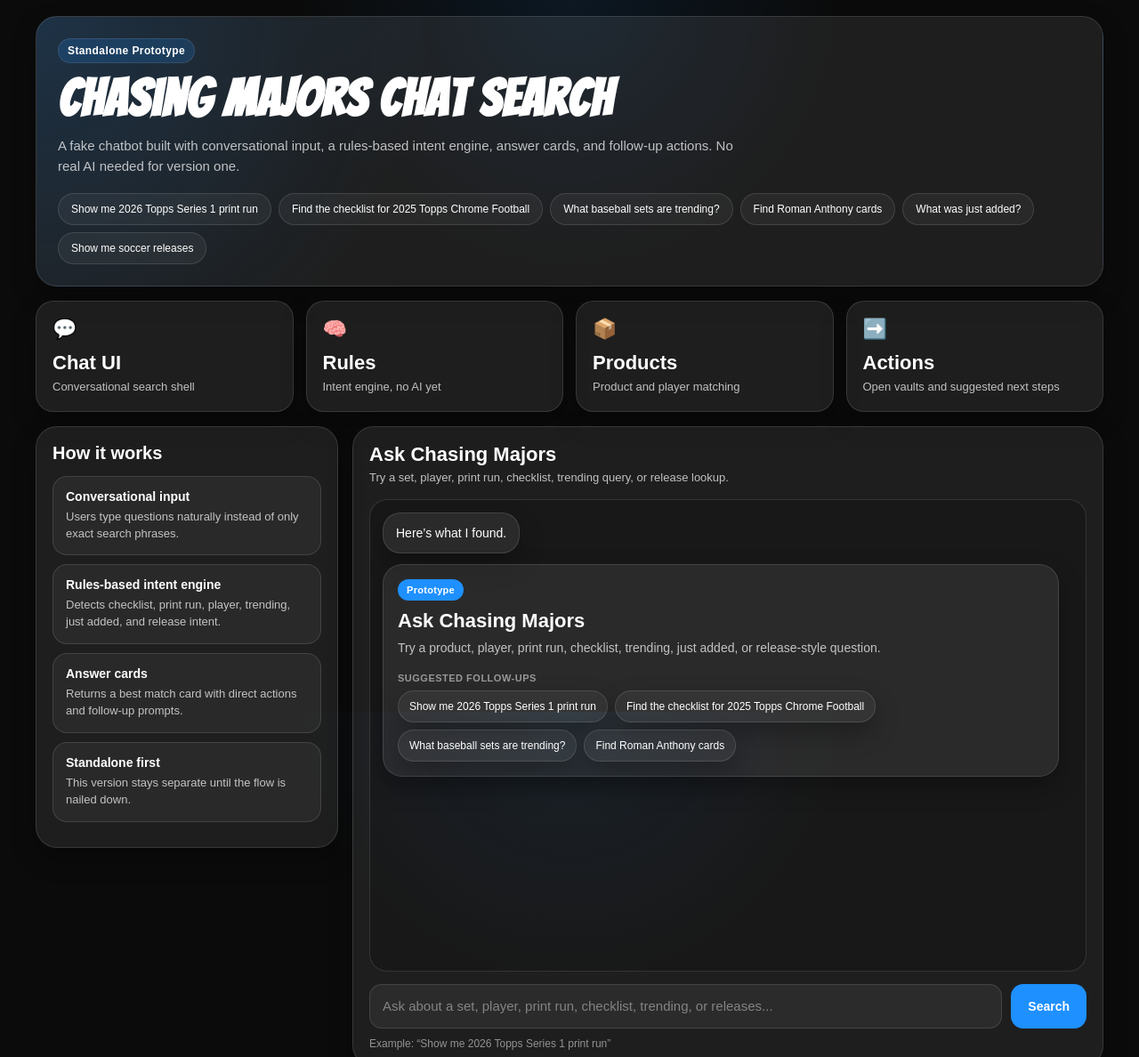
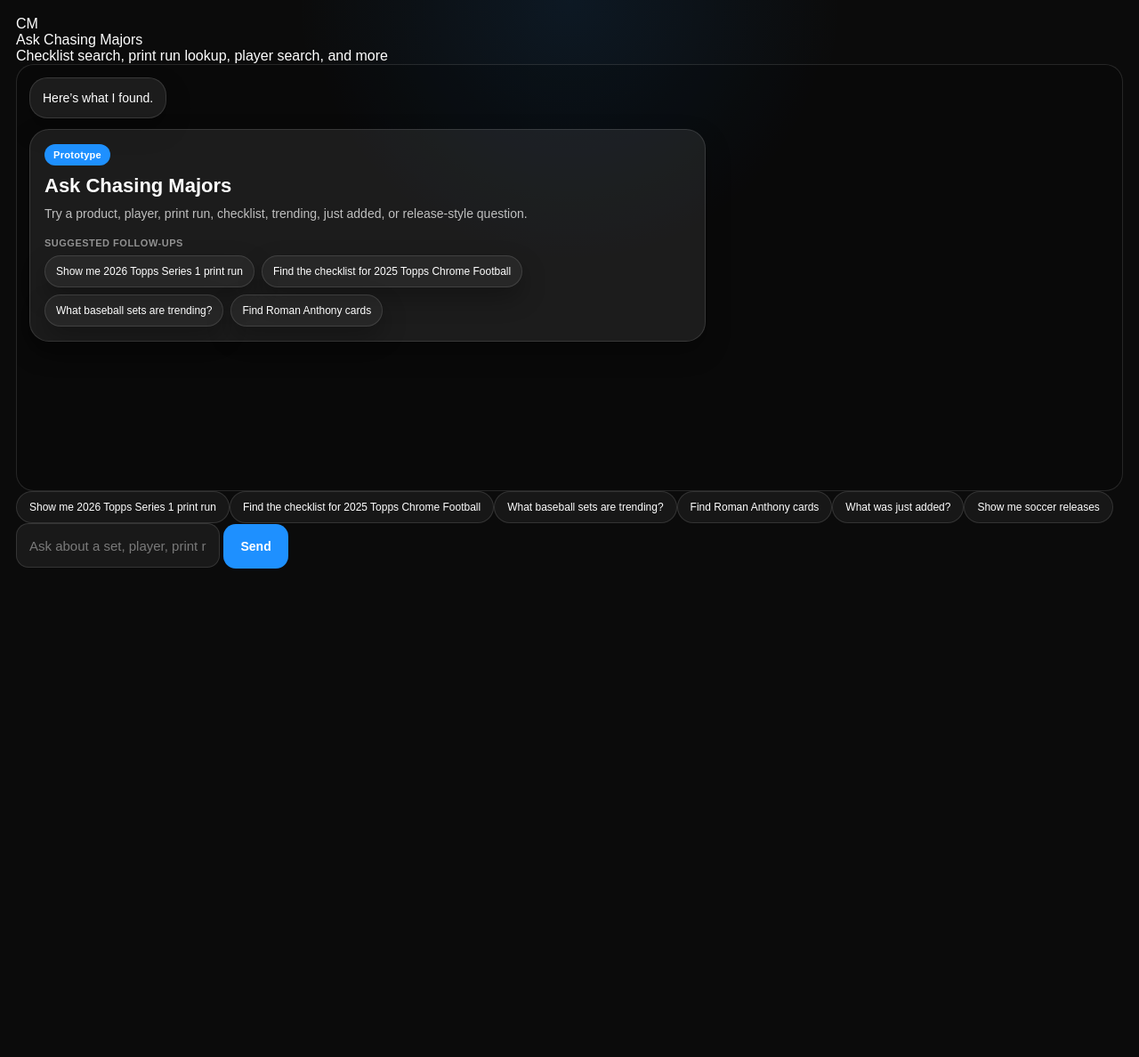
Before and after one commit to ChasingMajors/cm-chat-prototype, a plain HTML site: page index.html in a window 1280 px wide. Shown: the top 1188 px of the page at 89% size. After the commit the page ends 800 px from the top, so only its background shows below. Drawn offline with Linux system fonts and the light colour scheme.

Commit message:
Update index.html

```diff
--- a/index.html
+++ b/index.html
@@ -4,7 +4,7 @@
   <meta charset="utf-8" />
   <meta name="viewport" content="width=device-width,initial-scale=1,viewport-fit=cover" />
   <meta name="theme-color" content="#0b0b0b" />
-  <title>Chasing Majors Chat Prototype</title>
+  <title>Ask Chasing Majors</title>
 
   <link rel="preconnect" href="https://fonts.googleapis.com">
   <link rel="preconnect" href="https://fonts.gstatic.com" crossorigin>
@@ -13,82 +13,22 @@
 </head>
 <body>
   <div class="app-shell">
-    <div class="page-wrap">
-      <section class="hero-card">
-        <div class="eyebrow">Standalone Prototype</div>
-        <h1 class="hero-title">Chasing Majors Chat Search</h1>
-        <p class="hero-copy">
-          A fake chatbot built with conversational input, a rules-based intent engine,
-          answer cards, and follow-up actions. No real AI needed for version one.
-        </p>
-
-        <div class="example-pills" id="examplePills"></div>
-      </section>
-
-      <section class="top-grid">
-        <div class="info-card">
-          <div class="info-icon">💬</div>
-          <div class="info-value">Chat UI</div>
-          <div class="info-label">Conversational search shell</div>
+    <main class="chat-app">
+      <div class="chat-topbar">
+        <div class="chat-brand-wrap">
+          <div class="chat-brand-icon">CM</div>
+          <div>
+            <div class="chat-brand-title">Ask Chasing Majors</div>
+            <div class="chat-brand-subtitle">Checklist search, print run lookup, player search, and more</div>
           </div>
-
-        <div class="info-card">
-          <div class="info-icon">🧠</div>
-          <div class="info-value">Rules</div>
-          <div class="info-label">Intent engine, no AI yet</div>
-        </div>
-
-        <div class="info-card">
-          <div class="info-icon">📦</div>
-          <div class="info-value">Products</div>
-          <div class="info-label">Product and player matching</div>
-        </div>
-
-        <div class="info-card">
-          <div class="info-icon">➡️</div>
-          <div class="info-value">Actions</div>
-          <div class="info-label">Open vaults and suggested next steps</div>
-        </div>
-      </section>
-
-      <section class="main-grid">
-        <aside class="side-panel">
-          <div class="panel">
-            <div class="panel-title">How it works</div>
-
-            <div class="mini-card">
-              <div class="mini-title">Conversational input</div>
-              <div class="mini-copy">Users type questions naturally instead of only exact search phrases.</div>
-            </div>
-
-            <div class="mini-card">
-              <div class="mini-title">Rules-based intent engine</div>
-              <div class="mini-copy">Detects checklist, print run, player, trending, just added, and release intent.</div>
-            </div>
-
-            <div class="mini-card">
-              <div class="mini-title">Answer cards</div>
-              <div class="mini-copy">Returns a best match card with direct actions and follow-up prompts.</div>
-            </div>
-
-            <div class="mini-card">
-              <div class="mini-title">Standalone first</div>
-              <div class="mini-copy">This version stays separate until the flow is nailed down.</div>
-            </div>
-          </div>
-        </aside>
-
-        <main class="chat-panel">
-          <div class="chat-header">
-            <div>
-              <div class="chat-title">Ask Chasing Majors</div>
-              <div class="chat-subtitle">Try a set, player, print run, checklist, trending query, or release lookup.</div>
         </div>
       </div>
 
       <div class="chat-messages" id="chatMessages"></div>
 
-          <div class="chat-input-wrap">
+      <div class="chat-suggestions" id="examplePills"></div>
+
+      <div class="chat-input-shell">
         <input
           id="chatInput"
           class="chat-input"
@@ -97,15 +37,9 @@
           autocomplete="off"
           enterkeyhint="send"
         />
-            <button id="sendBtn" class="send-btn" type="button">Search</button>
-          </div>
-
-          <div class="chat-helper">
-            Example: “Show me 2026 Topps Series 1 print run”
+        <button id="sendBtn" class="send-btn" type="button">Send</button>
       </div>
     </main>
-      </section>
-    </div>
   </div>
 
   <script src="./app.js"></script>
```
Lines whose indentation alone changed are shown as unchanged.
